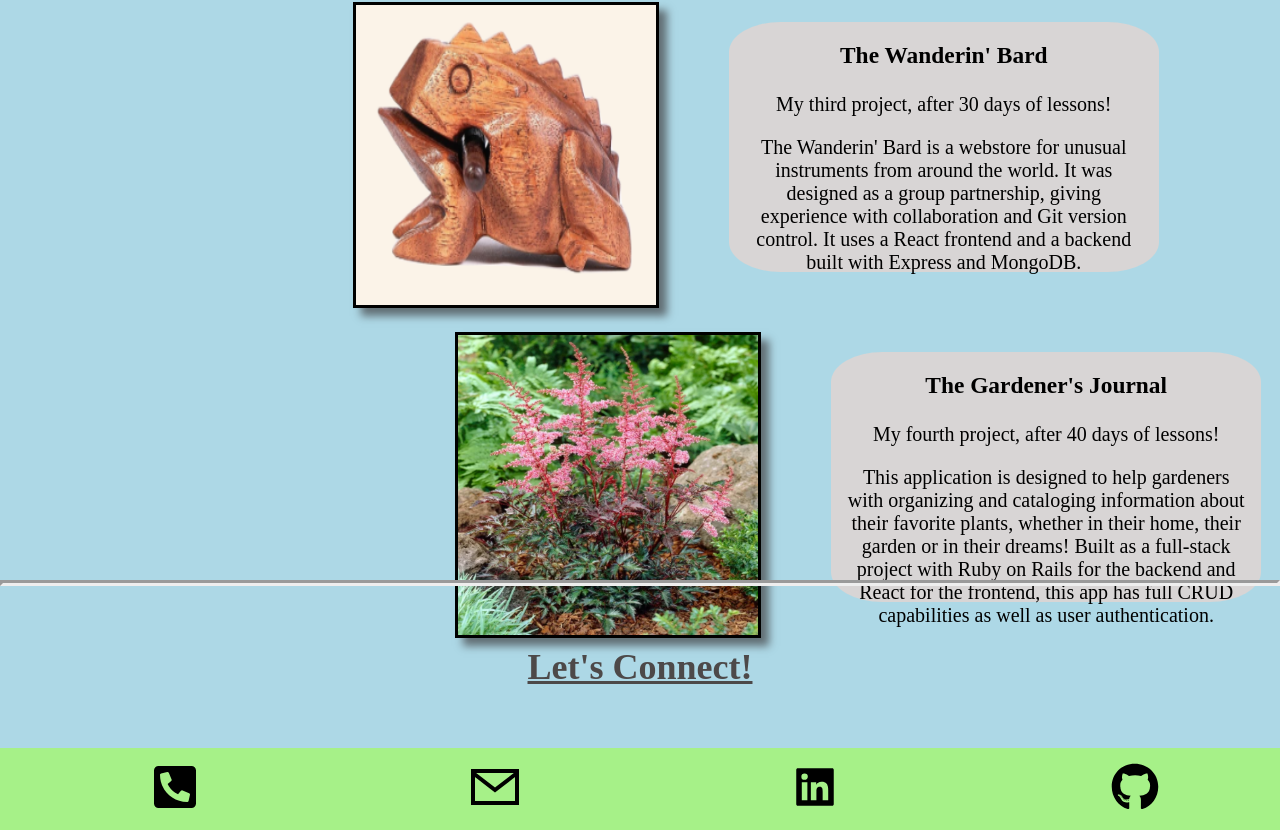
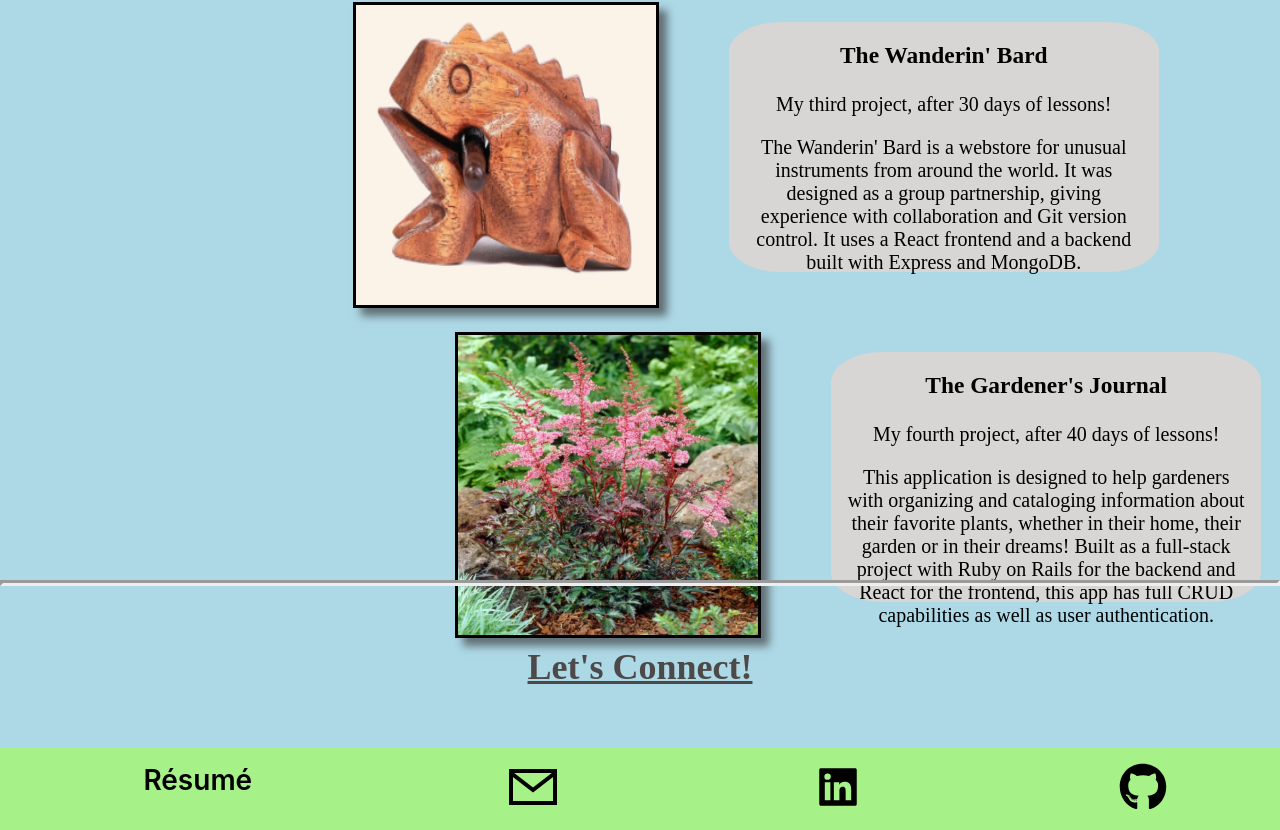
Before and after one commit to info2amy/Portfolio, a React (Create React App) app: page / in a window 1280 px wide. Shown: the part 2770-3600 px from the top of the page. Built offline with nearby package versions, Linux system fonts and the light colour scheme; a web font is replaced by a local one.

Commit message:
changed link

```diff
--- a/src/App.css
+++ b/src/App.css
@@ -218,7 +218,8 @@ footer {
 }
 
 .footer-text {
-  font-size: 10px;
+  font-size: 28px;
+  color: black;
 }
 
 /*  - - - - - R E S P O N S I V E - - - - - */
--- a/src/App.js
+++ b/src/App.js
@@ -81,20 +81,19 @@ function App() {
         </container>
 
         <footer>
-          <a href="https://twitter.com/" target="_blank" rel="noreferrer">
-            <FaPhoneSquareAlt size="3em" color="black" />
-          </a>
+          <a href="https://drive.google.com/file/d/1xXaC0h4ZhJtB02R1tZnfFPXnYFWBLyRj/view?usp=sharing" className='footer-text'>
+            Résumé</a>
           <a
-            href="mailto:someone@yoursite.com"
+            href="mailto:info2amy@yahoo.com"
             target="_blank"
             rel="noreferrer"
           >
             <GrMailOption size="3em" color="black" />
           </a>
-          <a href="https://facebook.com/" target="_blank" rel="noreferrer">
+          <a href="https://www.linkedin.com/in/amy-a-kumar/" target="_blank" rel="noreferrer">
             <AiFillLinkedin size="3em" color="black" />
           </a>
-          <a href="https://facebook.com/" target="_blank" rel="noreferrer">
+          <a href="https://github.com/info2amy?tab=repositories/" target="_blank" rel="noreferrer">
             <FaGithub size="3em" color="black" />
           </a>
           {/* <a href="https://facebook.com/" target="_blank" rel="noreferrer">
```
